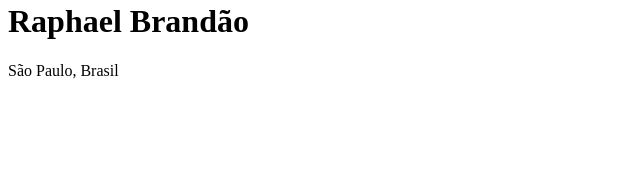
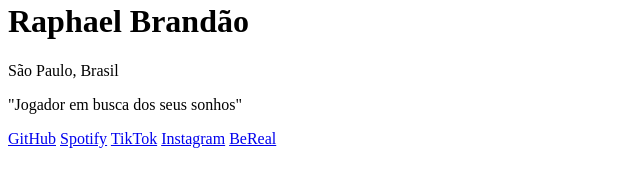
Before and after one commit to RaphaelBrandao12B/MEUS-LINKS-, a plain HTML site: page index.html in a window 1280 px wide. Shown: the part 118-304 px from the top of the page, without its empty margins (0-640 px from the left). Drawn offline with Linux system fonts and the light colour scheme.

Commit message:
término do desenvolvimento do HTML

```diff
--- a/index.html
+++ b/index.html
@@ -10,6 +10,14 @@
         <img src="./minha ft.jpg" alt="imagem do criador da página de links, raphael brandão">
         <h1>Raphael Brandão</h1>
         <p>São Paulo, Brasil</p>
+        <p>"Jogador em busca dos seus sonhos"</p>
+
+
+        <a href="https://github.com/RaphaelBrandao12B/MEUS-LINKS-">GitHub</a>
+        <a href="https://open.spotify.com/playlist/15NmyRS5wGqVYWIWrKyI7s">Spotify</a>
+        <a href="https://www.tiktok.com/@brandaooow/video/7340106580630818054">TikTok</a>
+        <a href="https://www.instagram.com/brandaoow/">Instagram</a>
+        <a href="https://bere.al/brandaoow">BeReal</a>
     </div>
 </body>
 </html>
```
